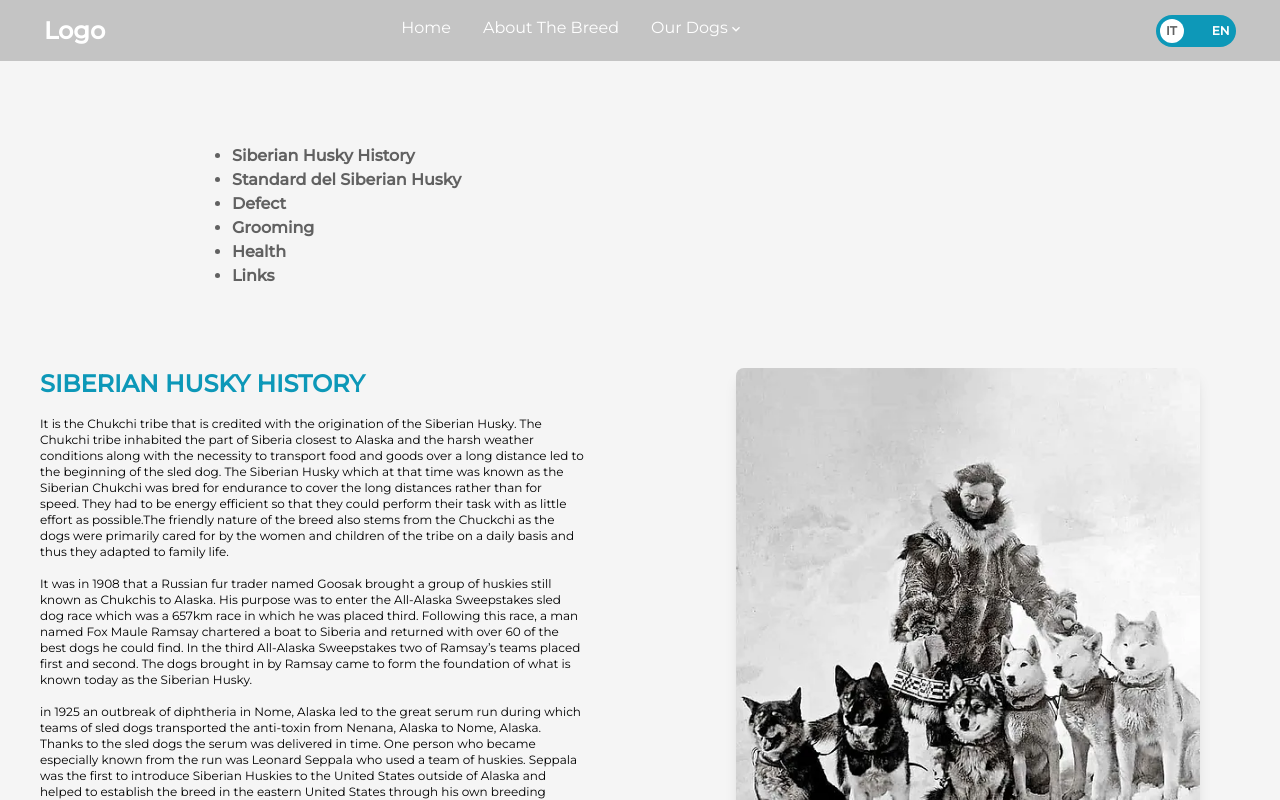
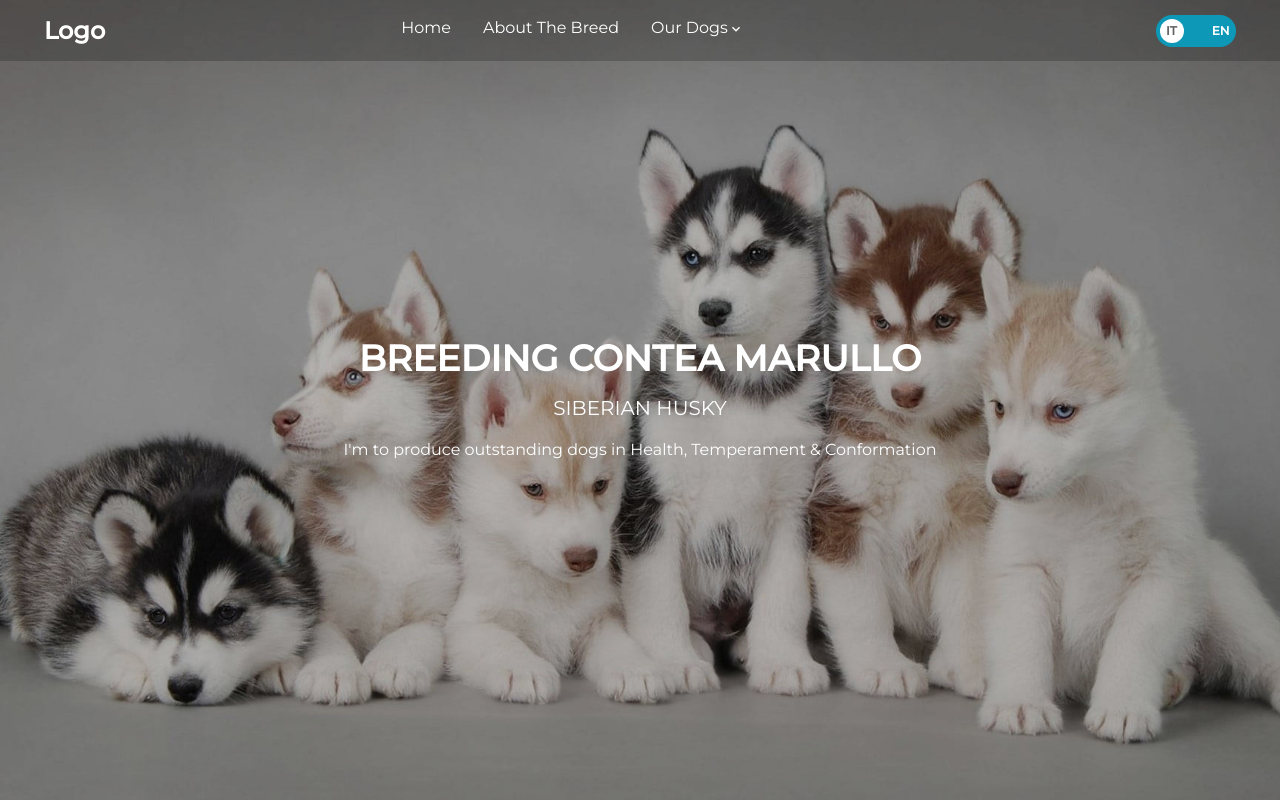
Before and after one commit to IvanaPiscitelli/husky-breeding, a React (Vite) app: page / in a window 1280 px wide. Shown: the top 800 px of the page. Built offline with nearby package versions, Linux system fonts and the light colour scheme; some icons are missing.

Commit message:
finish setup about the breed page and added routing

```diff
--- a/package.json
+++ b/package.json
@@ -17,7 +17,8 @@
     "react": "^18.2.0",
     "react-dom": "^18.2.0",
     "react-i18next": "^13.3.0",
-    "react-icons": "^4.11.0"
+    "react-icons": "^4.11.0",
+    "react-router-dom": "^6.17.0"
   },
   "devDependencies": {
     "@types/react": "^18.2.15",
--- a/src/App.jsx
+++ b/src/App.jsx
@@ -1,9 +1,20 @@
-import HomePage from "./components/HomePage";
+import { BrowserRouter, Route, Routes } from "react-router-dom";
+import HomePage from "./pages/HomePage";
+import AboutBreed from "./pages/AboutBreed";
+import Footer from "./components/Footer";
+import Header from "./components/Header";
 
 const App = () => {
   return (
     <>
-      <HomePage />
+      <BrowserRouter>
+        <Header />
+        <Routes>
+          <Route path="/" element={<HomePage />} />
+          <Route path="/about-breed" element={<AboutBreed />} />
+        </Routes>
+        <Footer />
+      </BrowserRouter>
     </>
   );
 };
--- a/src/components/HomePage.jsx
+++ /dev/null
@@ -1,17 +0,0 @@
-import AboutBreed from "./AboutBreed";
-import Footer from "./Footer";
-import Header from "./Header";
-// import Main from "./Main";
-
-const HomePage = () => {
-  return (
-    <div className="relative">
-      <Header />
-      {/* <Main /> */}
-      <AboutBreed />
-      <Footer />
-    </div>
-  );
-};
-
-export default HomePage;
--- /dev/null
+++ b/src/pages/HomePage.jsx
@@ -0,0 +1,11 @@
+import Main from "../components/Main";
+
+const HomePage = () => {
+  return (
+    <div className="relative">
+      <Main />
+    </div>
+  );
+};
+
+export default HomePage;
--- a/src/utils/const.jsx
+++ b/src/utils/const.jsx
@@ -9,8 +9,8 @@ export const imgHome = [
   { id: 5, img: imgC },
 ];
 export const navigation = [
-  { id: 1, name: "Home", href: "#" },
-  { id: 2, name: "About The Breed", href: "#" },
+  { id: 1, name: "Home", href: "/" },
+  { id: 2, name: "About The Breed", href: "/about-breed" },
   { id: 3, name: "Our Dogs", href: "#" },
 ];
 
```
Also changed, not shown: src/pages/AboutBreed.jsx (renamed from src/components/AboutBreed.jsx), 1 other file (tests, documents, lock files or other folders).
